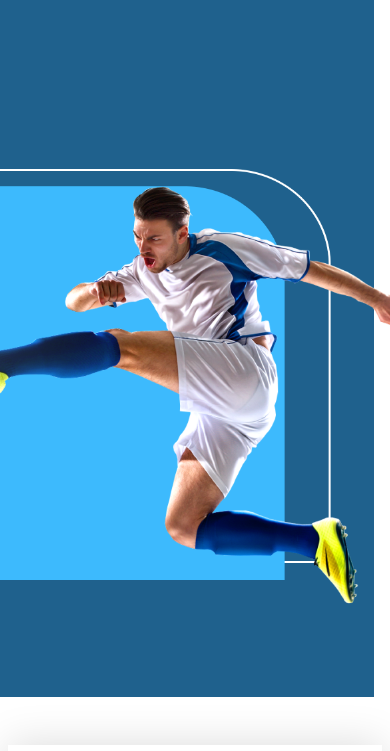
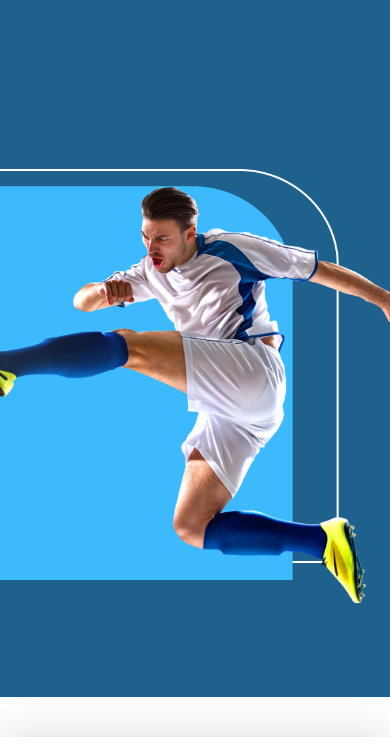
Before and after one commit to Mahdee-islam/football_mania, a plain HTML site: page index.html in a window 390 px wide. Shown: the part 497-1248 px from the top of the page. Drawn offline with Linux system fonts and the light colour scheme.

Commit message:
tenth commit

```diff
--- a/style.css
+++ b/style.css
@@ -4,6 +4,7 @@
 /* utility */
 body {
   font-family: "Roboto", sans-serif;
+  margin: 0 auto;
 }
 main {
   display: flex;
@@ -27,9 +28,7 @@ main {
   color: #ffffff;
   width: 1440px;
   height: 677px;
-  position: relative;
-  top: -8px;
-  left: -8px;
+
 }
 .slogan {
   font-size: 64px;
@@ -185,6 +184,8 @@ footer {
     height: auto;
   }
   .header-section {
+    /* position: relative; */
+
     width: 100%;
     height: auto;
     flex-direction: column;
@@ -202,14 +203,14 @@ footer {
   }
   .player {
     width: 100%;
-    height:auto;
+    height: auto;
   }
   .player-photo img {
     width: 95%;
     height: auto;
   }
   footer {
-    width: 100%;
+    width: 90%;
     height: auto;
     margin-left: 0px;
     margin-right: 50px;
```
